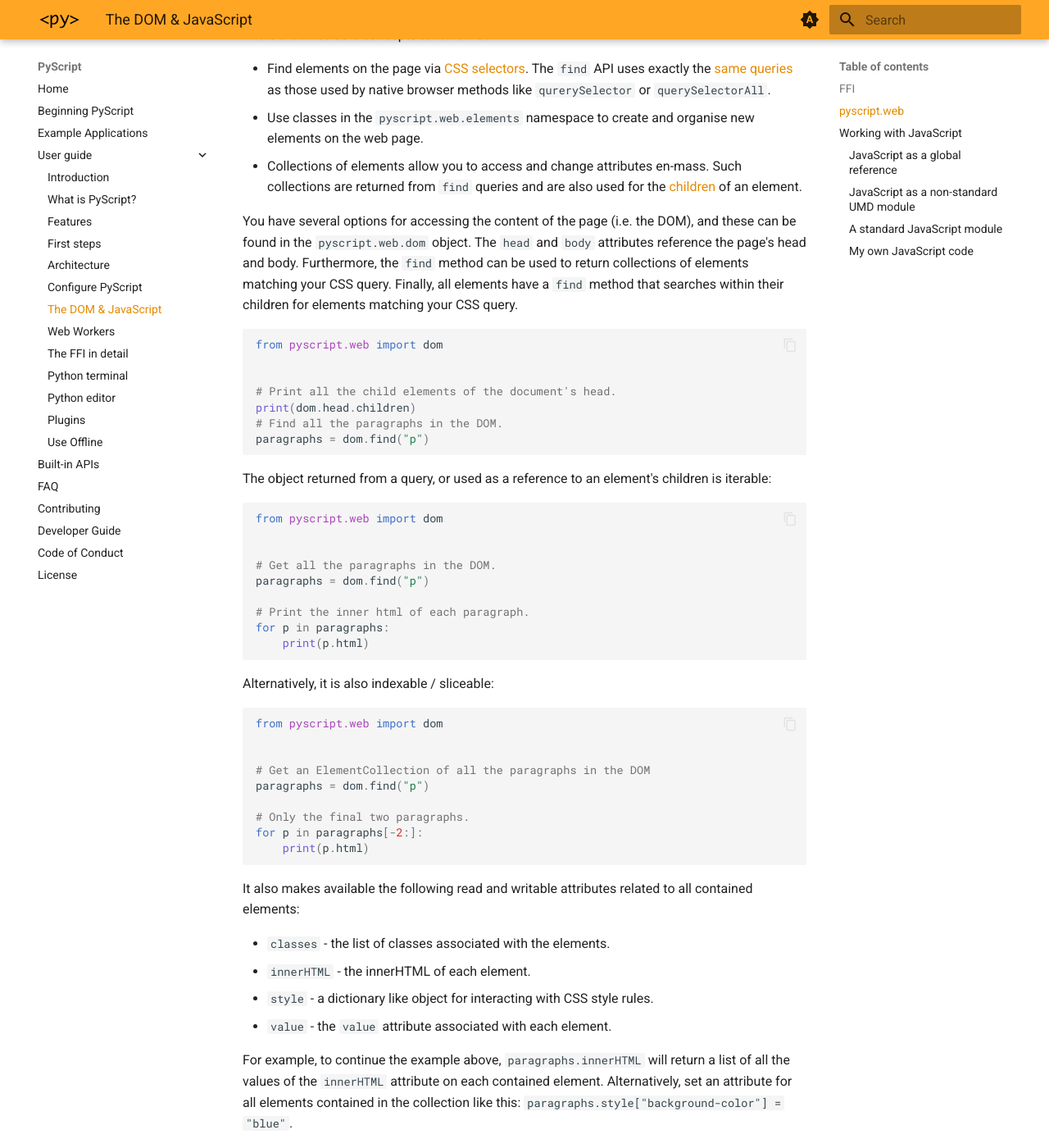
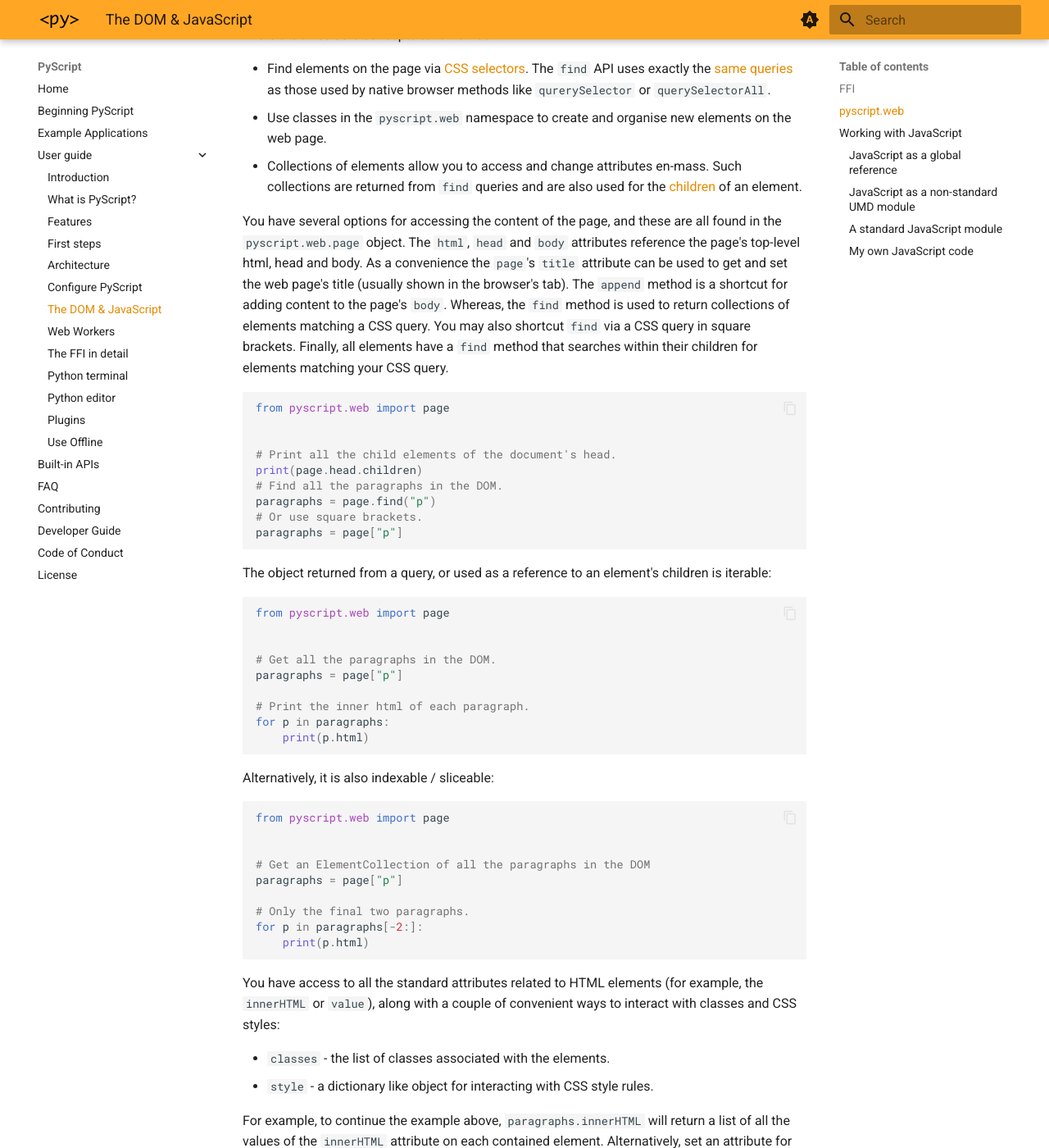
Before and after one commit to pyscript/docs, an MkDocs documentation site: the page built from docs/user-guide/dom.md, in a window 1280 px wide and 1400 px high, scrolled down 1884 px. Shown: the whole window at 82% size. Built offline with MkDocs 1.6.1 and Material for MkDocs 9.7.7, drawn with Linux system fonts in a browser that asks for light colours; the version menu is left out; some of the changed text lies outside the part shown.

Commit message:
Update pyscript.web docs.

````diff
--- a/docs/user-guide/dom.md
+++ b/docs/user-guide/dom.md
@@ -99,39 +99,45 @@ There are three core concepts to remember:
   The `find` API uses exactly the [same queries](https://developer.mozilla.org/en-US/docs/Web/API/Document_Object_Model/Locating_DOM_elements_using_selectors)
   as those used by native browser methods like `qurerySelector` or
   `querySelectorAll`.
-* Use classes in the `pyscript.web.elements` namespace to create and organise
+* Use classes in the `pyscript.web` namespace to create and organise
   new elements on the web page.
 * Collections of elements allow you to access and change attributes en-mass.
   Such collections are returned from `find` queries and are also used for the
   [children](https://developer.mozilla.org/en-US/docs/Web/API/Element/children)
   of an element.
 
-You have several options for accessing the content of the page (i.e. the DOM),
-and these can be found in the `pyscript.web.dom` object. The `head` and `body`
-attributes reference the page's head and body. Furthermore, the `find` method
-can be used to return collections of elements matching your CSS query. Finally,
-all elements have a `find` method that searches within their children for
-elements matching your CSS query.
+You have several options for accessing the content of the page, and these are
+all found in the `pyscript.web.page` object. The `html`, `head` and `body`
+attributes reference the page's top-level html, head and body. As a convenience
+the `page`'s `title` attribute can be used to get and set the web page's title
+(usually shown in the browser's tab). The `append` method is a shortcut for
+adding content to the page's `body`. Whereas, the `find` method is used to
+return collections of elements matching a CSS query. You may also shortcut
+`find` via a CSS query in square brackets. Finally, all elements have a `find`
+method that searches within their children for elements matching your CSS
+query.
 
 ```python
-from pyscript.web import dom
+from pyscript.web import page
 
 
 # Print all the child elements of the document's head.
-print(dom.head.children)
+print(page.head.children)
 # Find all the paragraphs in the DOM.
-paragraphs = dom.find("p")
+paragraphs = page.find("p")
+# Or use square brackets.
+paragraphs = page["p"]
 ```
 
 The object returned from a query, or used as a reference to an element's
 children is iterable:
 
 ```python
-from pyscript.web import dom
+from pyscript.web import page
 
 
 # Get all the paragraphs in the DOM.
-paragraphs = dom.find("p")
+paragraphs = page["p"]
 
 # Print the inner html of each paragraph.
 for p in paragraphs:
@@ -141,38 +147,36 @@ for p in paragraphs:
 Alternatively, it is also indexable / sliceable:
 
 ```python
-from pyscript.web import dom
+from pyscript.web import page
 
 
 # Get an ElementCollection of all the paragraphs in the DOM
-paragraphs = dom.find("p")
+paragraphs = page["p"]
 
 # Only the final two paragraphs.
 for p in paragraphs[-2:]:
     print(p.html)
 ```
 
-It also makes available the following read and writable attributes related to
-all contained elements:
+You have access to all the standard attributes related to HTML elements (for
+example, the `innerHTML` or `value`), along with a couple of convenient ways
+to interact with classes and CSS styles:
 
 * `classes` - the list of classes associated with the elements.
-* `innerHTML` - the innerHTML of each element.
 * `style` - a dictionary like object for interacting with CSS style rules.
-* `value` - the `value` attribute associated with each element.
 
 For example, to continue the example above, `paragraphs.innerHTML` will return
 a list of all the values of the `innerHTML` attribute on each contained
 element. Alternatively, set an attribute for all elements contained in the
 collection like this: `paragraphs.style["background-color"] = "blue"`.
 
-It's possible to create new elements to add to the DOM:
+It's possible to create new elements to add to the page:
 
 ```python
-from pyscript.web import dom
-from pyscript.web.elements import *
+from pyscript.web import page, div, select, option, button, span, br
 
 
-dom.body.append(
+page.append(
     div(
         div("Hello!", classes="a-css-class", id="hello"),
         select(
@@ -206,7 +210,7 @@ dom.body.append(
 ```
 
 This example demonstrates a declaritive way to add elements to the body of the
-DOM. Notice how the first (unnamed) arguments to an element are its children.
+page. Notice how the first (unnamed) arguments to an element are its children.
 The named arguments (such as `id`, `classes` and `style`) refer to attributes
 of the underlying HTML element. If you'd rather be explicit about the children
 of an element, you can always pass in a list of such elements as the named
@@ -216,9 +220,7 @@ Of course, you can achieve similar results in an imperative style of
 programming:
 
 ```python
-from pyscript.web import dom
-from pyscript.web.elements import *
-
+from pyscript.web import page, div, p
 
 
 my_div = div()
@@ -238,10 +240,10 @@ element references from `pyscript.web`:
 
 ```python
 from pyscript import when
-from pyscript.web import dom
+from pyscript.web import page
 
 
-btn = dom.find("#my-button")
+btn = page["#my-button"]
 
 
 @when("click", btn)
````
Also changed, not shown: docs/api.md (+12 -7 lines).
